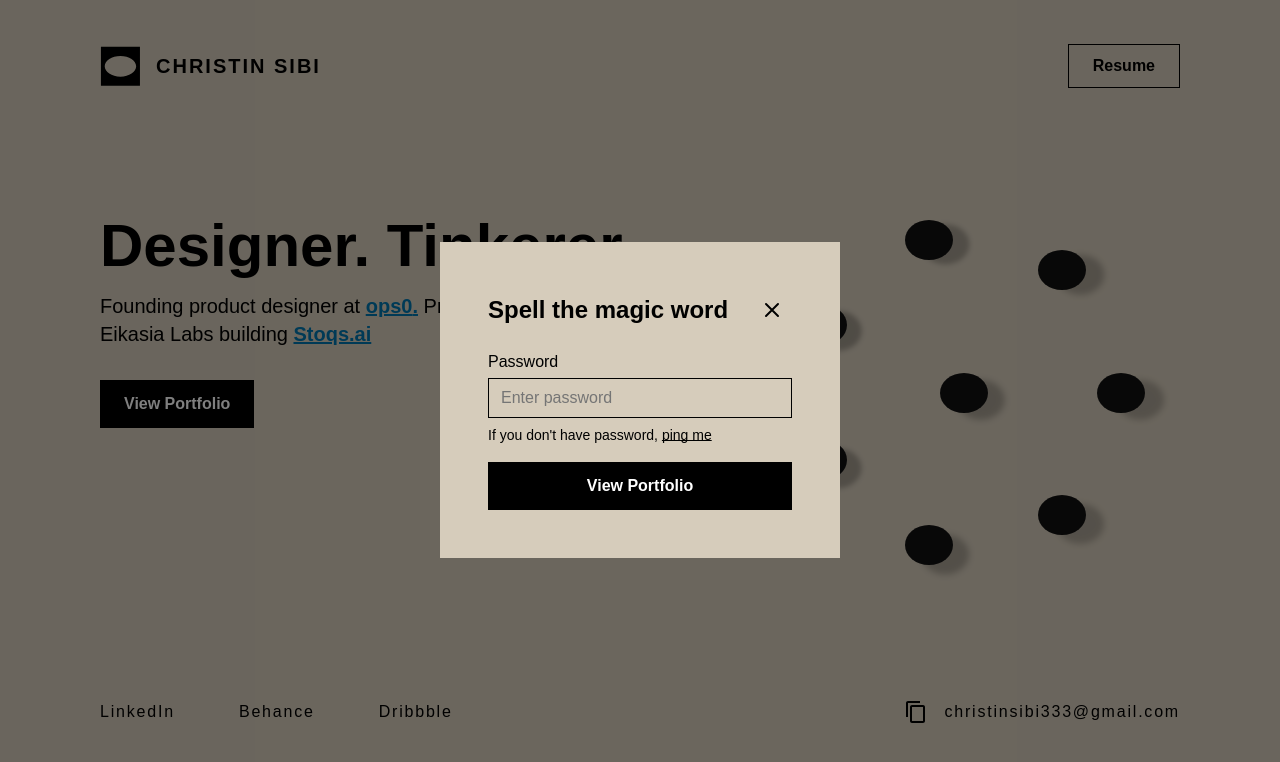
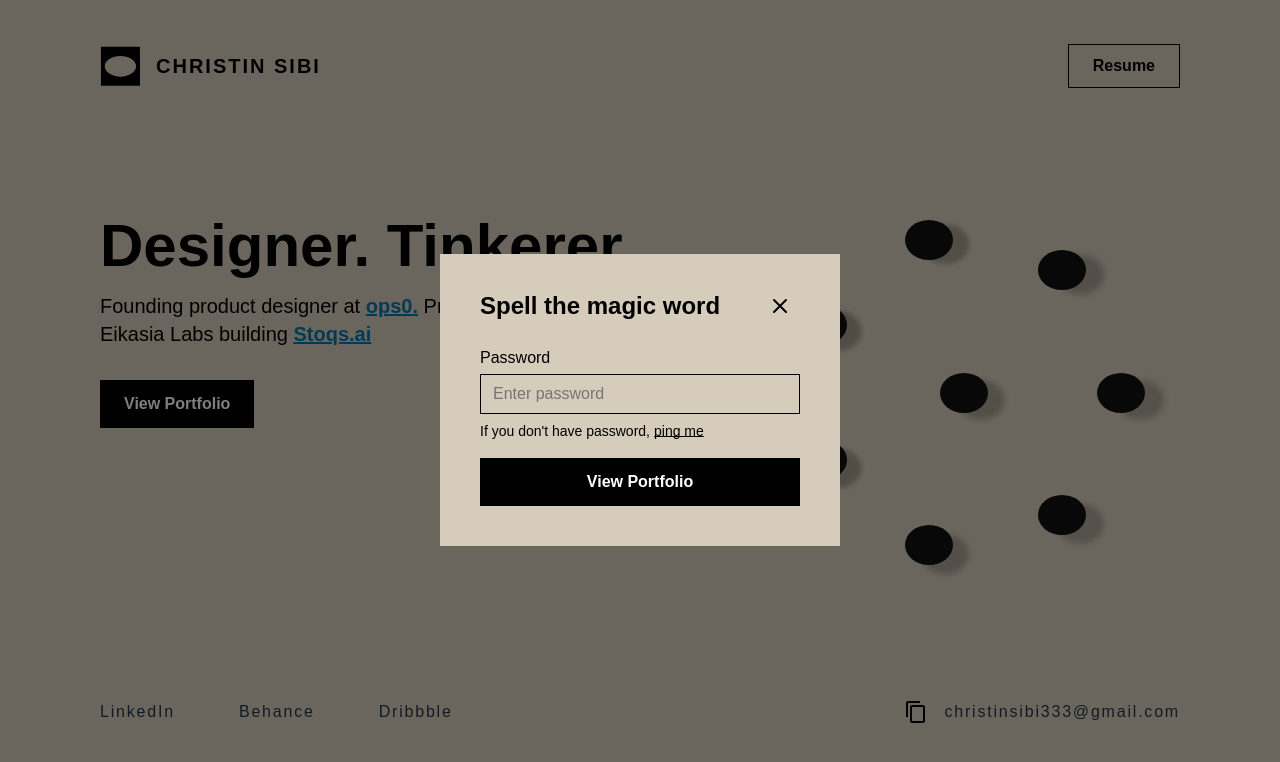
Before and after one commit to Christindsgn/portfolio, a React (Vite) app: page / in a window 1280 px wide. Both pictures are taken after a click on the button "View Portfolio". Shown: the top 762 px of the page. Built offline with nearby package versions, Linux system fonts and the light colour scheme; a web font is replaced by a local one.

Commit message:
style: normalize link styles globally; force black underlined modal link; minor modal layout tweak

```diff
--- a/src/components/PasswordModal.css
+++ b/src/components/PasswordModal.css
@@ -18,7 +18,7 @@
   position: relative;
   width: 100%;
   max-width: 400px;
-  padding: 48px;
+  padding: 32px 40px 40px 40px;
   box-sizing: border-box;
 }
 
@@ -131,14 +131,29 @@
   margin: 0;
   margin-top: 8px;
   text-align: left;
+  display: flex;
+  flex-direction: row;
+  gap: 4px;
 }
 
-.help-link {
-  text-decoration: underline;
-  text-decoration-skip-ink: none;
-  text-decoration-style: solid;
-  text-underline-position: from-font;
+.modal-content .help-link {
+  all: unset;
+  color: #000000 !important;
+  font-weight: 400 !important;
+  text-decoration: underline !important;
+  text-decoration-skip-ink: none !important;
+  text-decoration-style: solid !important;
+  text-underline-position: from-font !important;
   cursor: pointer;
+}
+
+.modal-content .help-link:link,
+.modal-content .help-link:visited,
+.modal-content .help-link:hover,
+.modal-content .help-link:active,
+.modal-content .help-link:focus {
+  color: #000000 !important;
+  text-decoration: underline !important;
 }
 
 .submit-button {
@@ -167,7 +182,7 @@
 /* Responsive adjustments */
 @media (max-width: 768px) {
   .modal-content {
-    padding: 32px 24px;
+    padding: 24px 32px 32px 32px;
     margin: 0px;
   }
 
--- a/src/components/PasswordModal.tsx
+++ b/src/components/PasswordModal.tsx
@@ -63,8 +63,15 @@ const PasswordModal: React.FC<PasswordModalProps> = ({ isOpen, onClose, onPasswo
             </div>
             <p className="form-help">
               If you don't have password,{' '}
-              <span className="help-link">ping me</span>
+              <a
+                className="help-link"
+                href="mailto:christinsibi333@gmail.com"
+                style={{ color: '#000000', textDecoration: 'underline' }}
+              >
+                ping me
+              </a>
             </p>
+
             <button type="submit" className="submit-button">
               View Portfolio
             </button>
--- a/src/index.css
+++ b/src/index.css
@@ -13,12 +13,14 @@
   -moz-osx-font-smoothing: grayscale;
 }
 
-a {
-  font-weight: 500;
-  text-decoration: inherit;
+a, a:link, a:visited {
+  color: inherit !important;
+  text-decoration: none !important;
+  font-weight: inherit !important;
 }
-a:hover {
-  text-decoration: underline;
+a:hover, a:focus, a:active {
+  color: inherit !important;
+  text-decoration: underline !important;
 }
 
 body {
```
